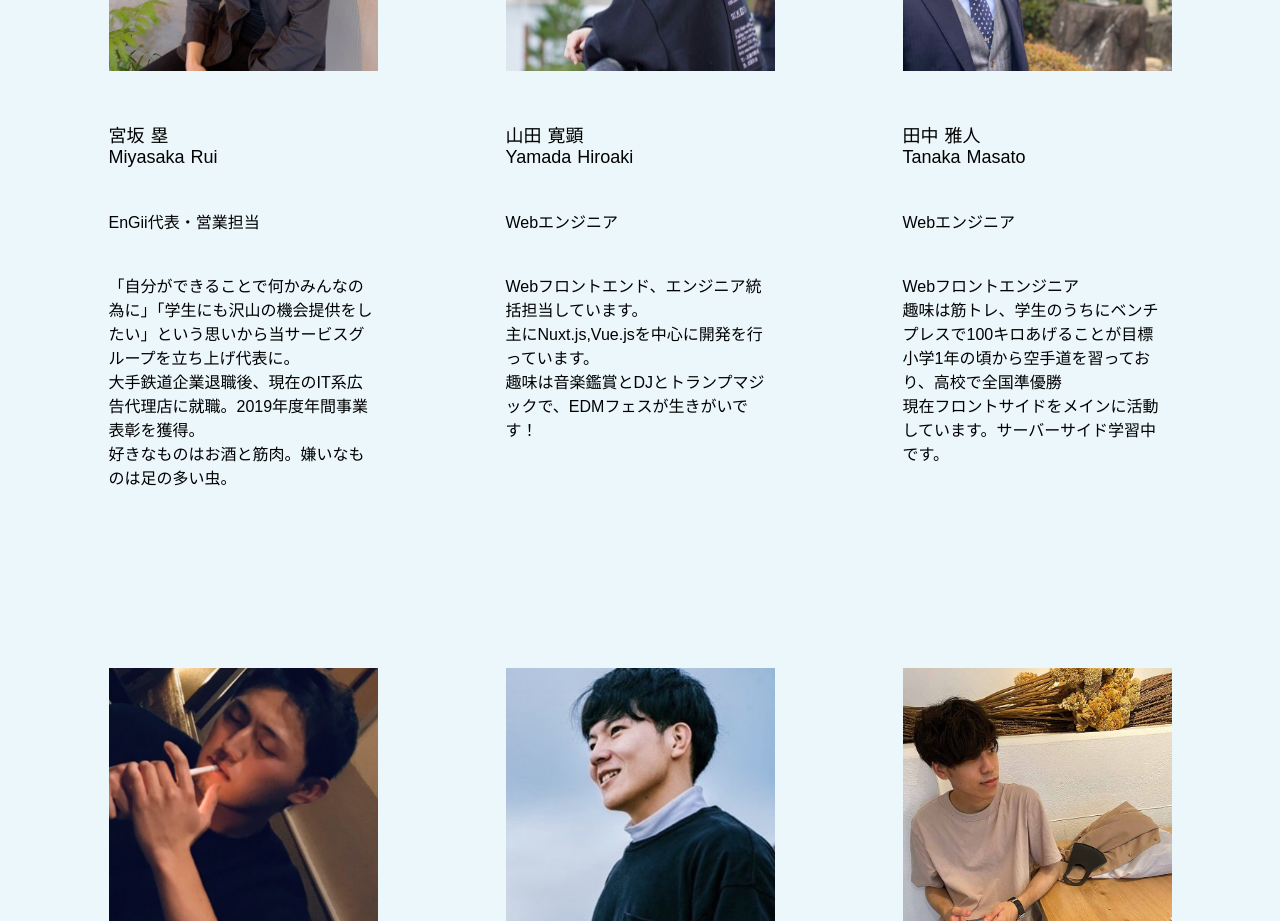
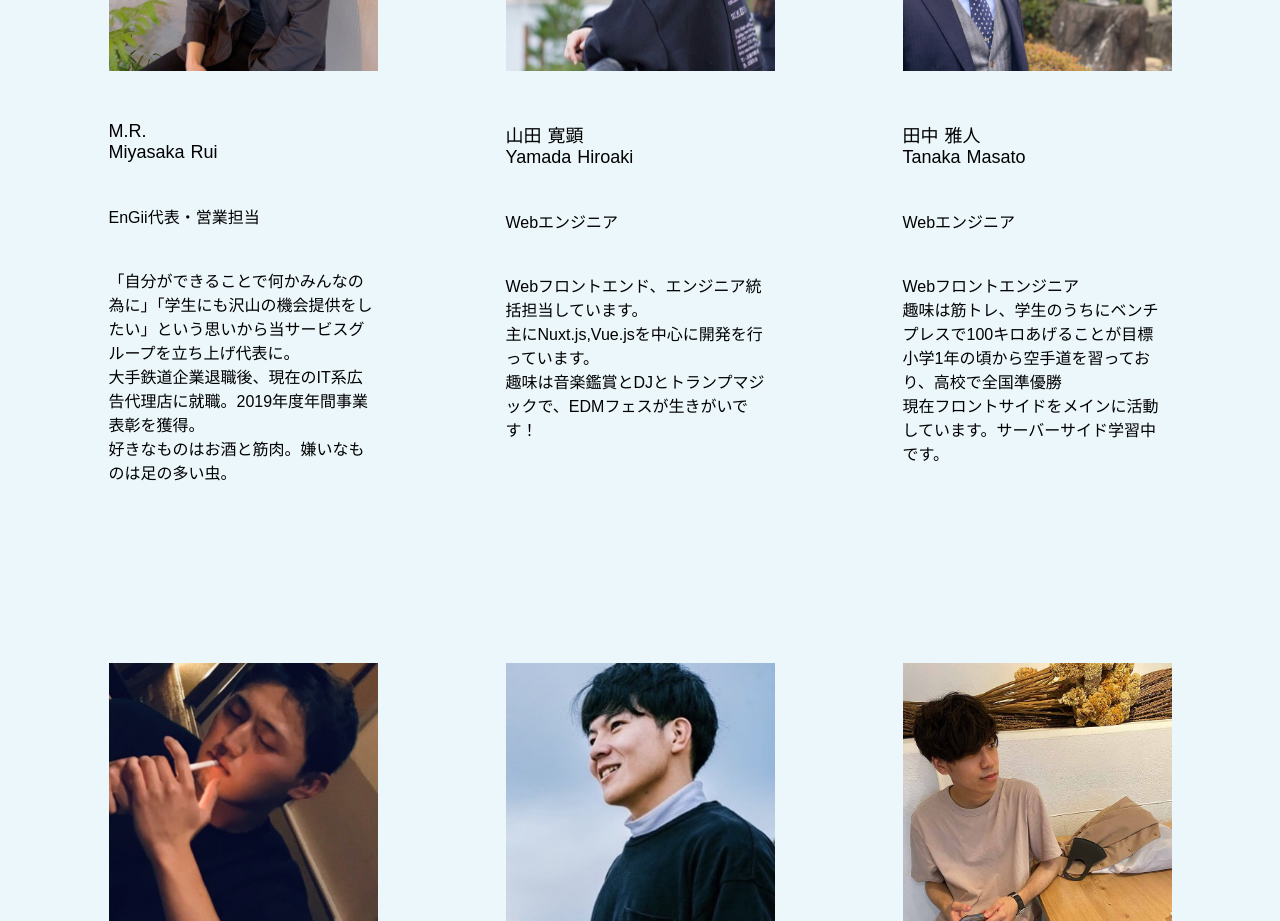
Before and after one commit to reiji-0720/EnGii-HP-recreate, a Nuxt app: page /member in a window 1280 px wide. Shown: the part 840-1761 px from the top of the page. Built offline with nearby package versions, Linux system fonts and the light colour scheme.

Commit message:
代表名修正
宮坂塁をM.R.に変更

```diff
--- a/components/memberIntroduction.vue
+++ b/components/memberIntroduction.vue
@@ -5,7 +5,7 @@
         <div class="memberImgRui"></div>
         <div class="memberName">
           <p>
-            宮坂 塁
+            M.R.
             <br />Miyasaka Rui
           </p>
         </div>
--- a/pages/mainAbout.vue
+++ b/pages/mainAbout.vue
@@ -80,7 +80,7 @@
         <div class="blank"></div>
         <p>
           EnGii 代表
-          <br />宮坂 塁
+          <br />M.R.
         </p>
       </div>
     </div>
--- a/pages/sevice/support.vue
+++ b/pages/sevice/support.vue
@@ -70,7 +70,7 @@
             ダイエットサポート（1000円〜）
             <br />理想的なダイエットを叶えるE-Fitness！
             <br />1人だとついつい甘えてしまったり、どうしたら痩せられるかわからない、運動は苦手、などなどダイエットって難しいですよね。痩せたいのに痩せられない。そんな人の「痩せたい！」を叶えるダイエットサポートE-Fitness
-            <br />代表であるサポーターの宮坂が2週間、公式LINEでやり取りします！1日の振り返りを10分ほど行います。あなたの食生活、生活の仕方にフィードバックすることで1人でもしっかりダイエットできるように致します！！
+            <br />代表が2週間、公式LINEでやり取りします！1日の振り返りを10分ほど行います。あなたの食生活、生活の仕方にフィードバックすることで1人でもしっかりダイエットできるように致します！！
             <br />サポートをご希望の方は以下の公式LINEを追加してください！
           </p>
           <a href="https://lin.ee/d8yRSCJ" class="LINEArea">
```
